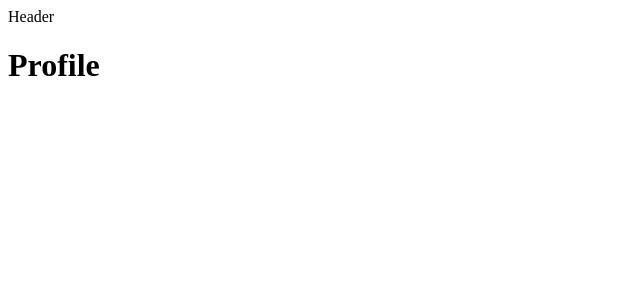
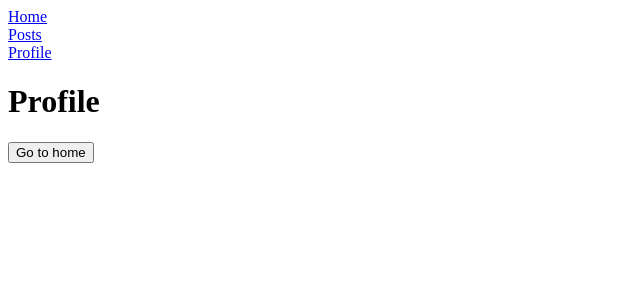
Before and after one commit to ferlobo1985/UDMY-REACT19-Routes, a React (Vite) app: page /profile in a window 1280 px wide. Shown: the top 300 px of the page, without its empty margins (0-640 px from the left). Built offline with nearby package versions, Linux system fonts and the light colour scheme.

Commit message:
04-Linking
04-Linking

```diff
--- a/src/App.jsx
+++ b/src/App.jsx
@@ -1,4 +1,4 @@
-import { BrowserRouter, Route, Routes } from 'react-router'
+import { BrowserRouter, Route, Routes, Link } from 'react-router'
 
 /// COMPONENTS
 import Home from './components/home';
@@ -9,7 +9,13 @@ function App() {
   return (
     <BrowserRouter>
       <header>
-        Header
+        <Link to="/">Home</Link><br/>
+        <Link to="posts">Posts</Link><br/>
+        <Link to={{
+          pathname:'profile',
+          hash:'#francis',
+          search:'?profile=true'
+        }}>Profile</Link><br/>
       </header>
       <Routes>
         <Route path="/" element={<Home/>}/>
--- a/src/components/profile.jsx
+++ b/src/components/profile.jsx
@@ -1,4 +1,17 @@
+import { useNavigate, useSearchParams } from 'react-router'
+
 const Profile = () => {
-    return <h1>Profile</h1>
+    let navigate = useNavigate();
+    const [searchParams] = useSearchParams();
+
+    console.log(searchParams.get('profile'))
+
+    return (
+        <>
+            <h1>Profile</h1>
+            <button onClick={()=> navigate('/')}>Go to home</button>
+        </>
+
+    )
 }
 export default Profile;
```
